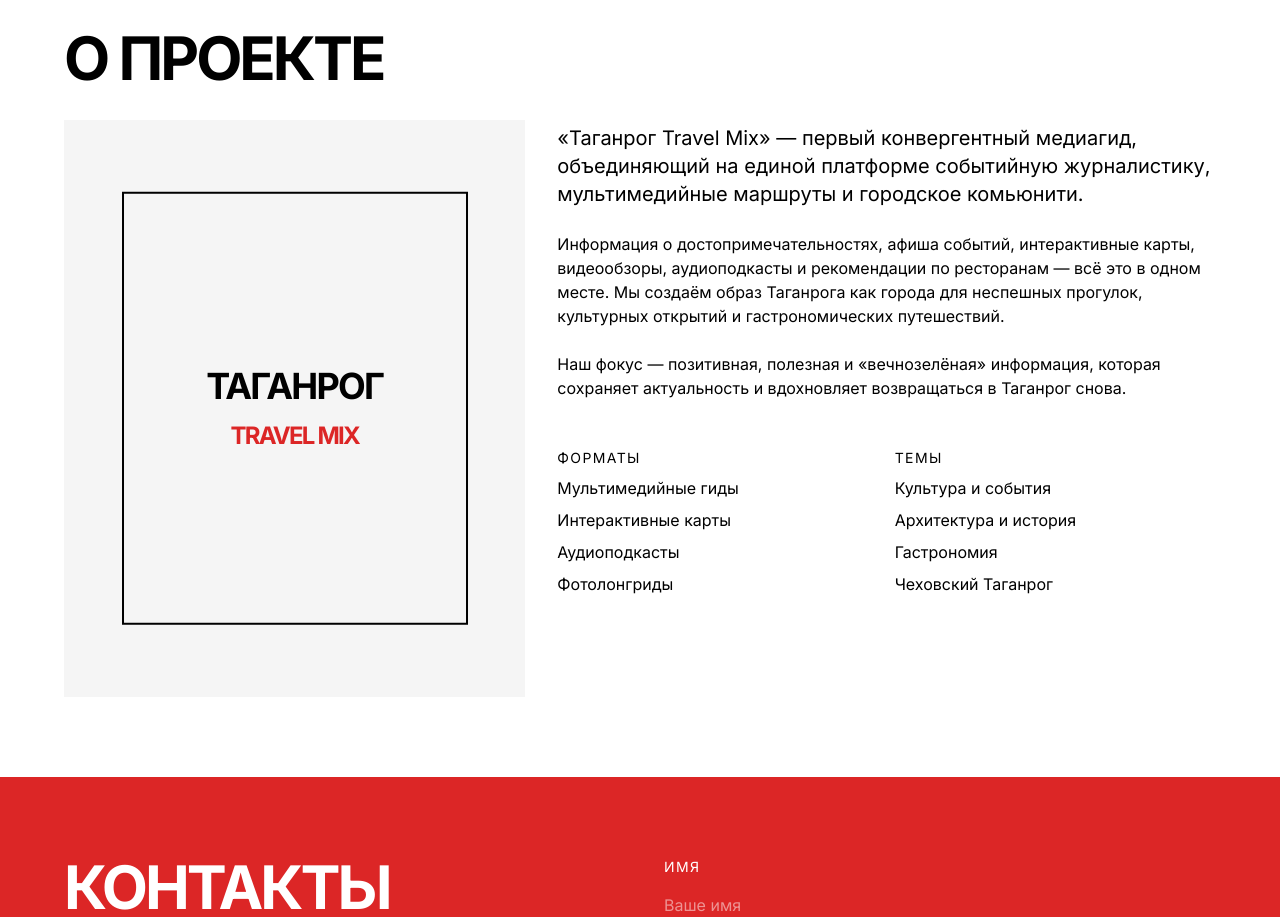
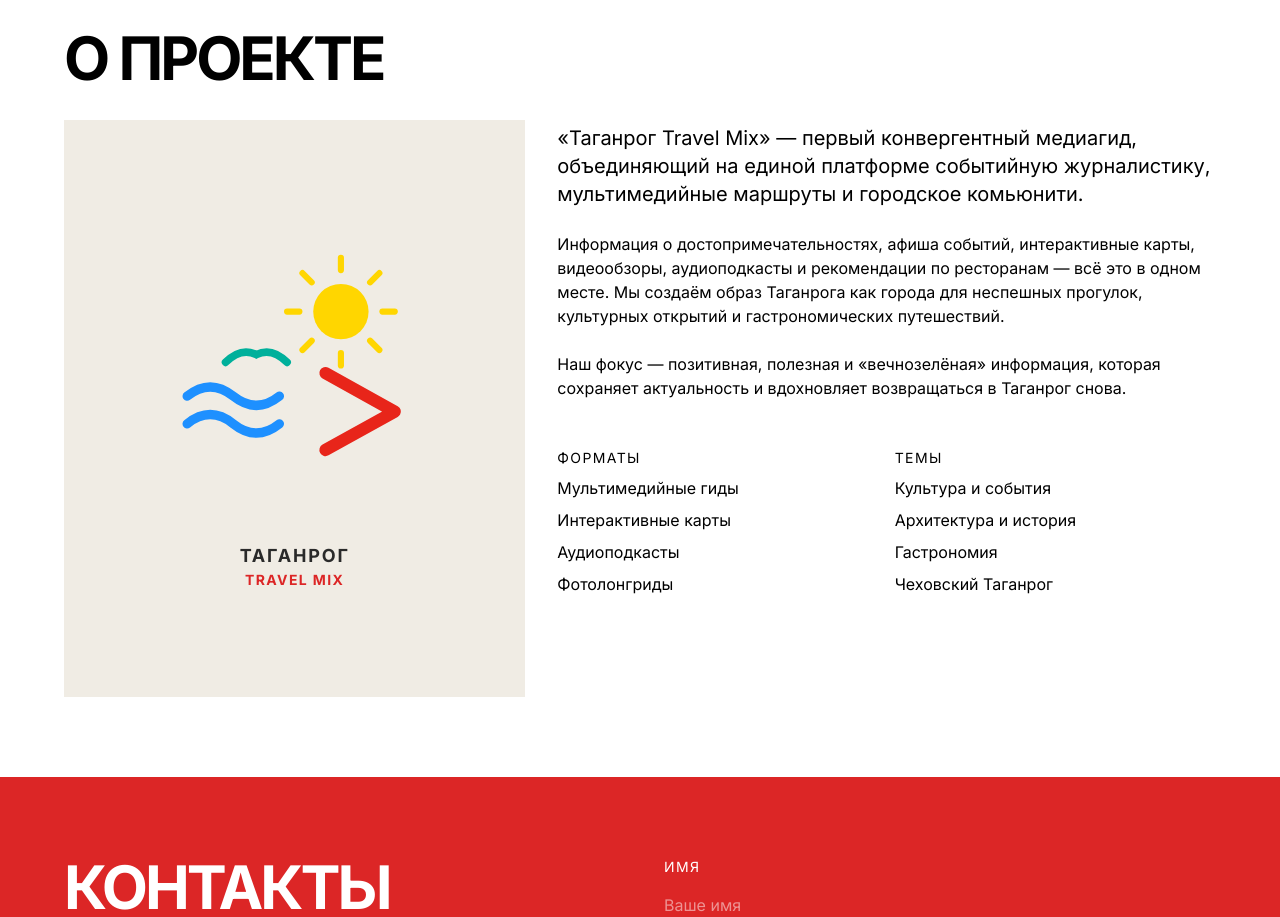
Before and after one commit to pr-poehali-dev/project-optimus-20, a React (Vite) app: page / in a window 1280 px wide. Shown: the part 1560-2477 px from the top of the page. Built offline with nearby package versions, Linux system fonts and the light colour scheme.

Commit message:
Улучшить логотип: выравнивание и цвет

```diff
--- a/src/pages/Index.tsx
+++ b/src/pages/Index.tsx
@@ -177,9 +177,30 @@ export default function Index() {
           <div className="grid grid-cols-12 gap-8">
             <div className="col-span-12 md:col-span-5">
               <h2 className="text-6xl font-bold tracking-tighter mb-8">О ПРОЕКТЕ</h2>
-              <div className="aspect-[4/5] bg-neutral-100 relative mb-8 md:mb-0">
-                <div className="absolute top-1/2 left-1/2 transform -translate-x-1/2 -translate-y-1/2 w-3/4 h-3/4 border-2 border-black flex items-center justify-center">
-                  <span className="text-4xl font-bold tracking-tighter text-center leading-tight">ТАГАНРОГ<br/><span className="text-red-600 text-2xl">TRAVEL MIX</span></span>
+              <div className="aspect-[4/5] bg-[#f0ece4] relative mb-8 md:mb-0 flex flex-col items-center justify-center gap-2">
+                {/* Логотип SVG — выровненный, яркий */}
+                <svg viewBox="0 0 200 200" className="w-2/3" xmlns="http://www.w3.org/2000/svg">
+                  {/* Солнце */}
+                  <circle cx="130" cy="55" r="18" fill="#FFD600"/>
+                  <line x1="130" y1="28" x2="130" y2="20" stroke="#FFD600" strokeWidth="4" strokeLinecap="round"/>
+                  <line x1="130" y1="82" x2="130" y2="90" stroke="#FFD600" strokeWidth="4" strokeLinecap="round"/>
+                  <line x1="103" y1="55" x2="95" y2="55" stroke="#FFD600" strokeWidth="4" strokeLinecap="round"/>
+                  <line x1="157" y1="55" x2="165" y2="55" stroke="#FFD600" strokeWidth="4" strokeLinecap="round"/>
+                  <line x1="111" y1="36" x2="105" y2="30" stroke="#FFD600" strokeWidth="4" strokeLinecap="round"/>
+                  <line x1="149" y1="74" x2="155" y2="80" stroke="#FFD600" strokeWidth="4" strokeLinecap="round"/>
+                  <line x1="149" y1="36" x2="155" y2="30" stroke="#FFD600" strokeWidth="4" strokeLinecap="round"/>
+                  <line x1="111" y1="74" x2="105" y2="80" stroke="#FFD600" strokeWidth="4" strokeLinecap="round"/>
+                  {/* Волны */}
+                  <path d="M 30 110 Q 45 98 60 110 Q 75 122 90 110" stroke="#1E90FF" strokeWidth="6" fill="none" strokeLinecap="round"/>
+                  <path d="M 30 128 Q 45 116 60 128 Q 75 140 90 128" stroke="#1E90FF" strokeWidth="6" fill="none" strokeLinecap="round"/>
+                  {/* Птица/чайка */}
+                  <path d="M 55 88 Q 65 78 75 83 Q 85 78 95 88" stroke="#00B09B" strokeWidth="5" fill="none" strokeLinecap="round"/>
+                  {/* Стрелка */}
+                  <path d="M 120 95 L 165 120 L 120 145" stroke="#E8251A" strokeWidth="8" fill="none" strokeLinecap="round" strokeLinejoin="round"/>
+                </svg>
+                <div className="text-center">
+                  <p className="text-lg font-bold tracking-widest text-[#2a2a2a]">ТАГАНРОГ</p>
+                  <p className="text-sm font-bold tracking-widest text-red-600">TRAVEL MIX</p>
                 </div>
               </div>
             </div>
```
